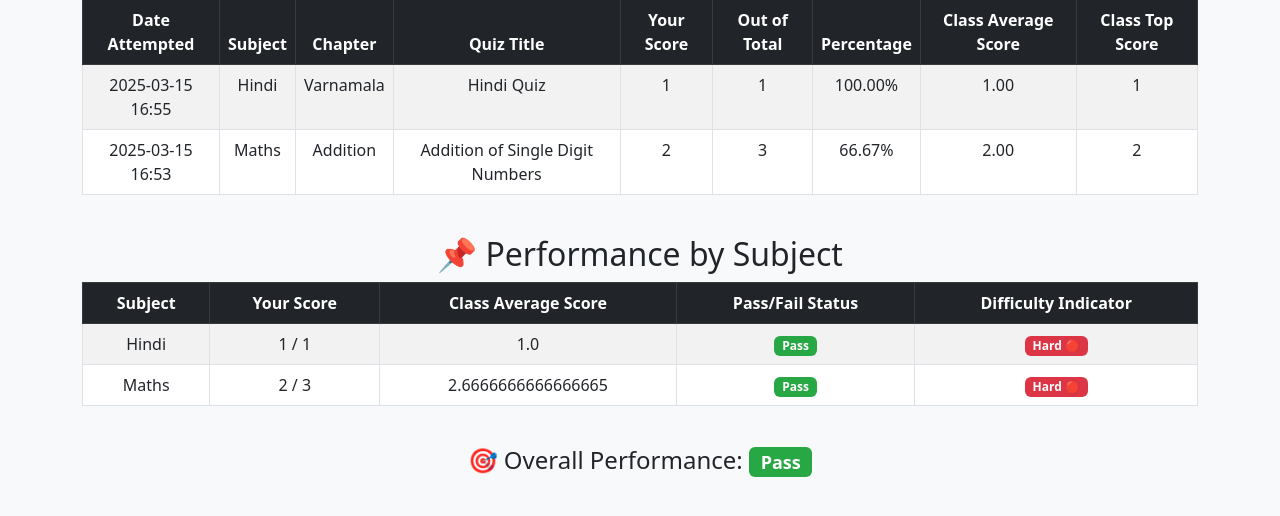
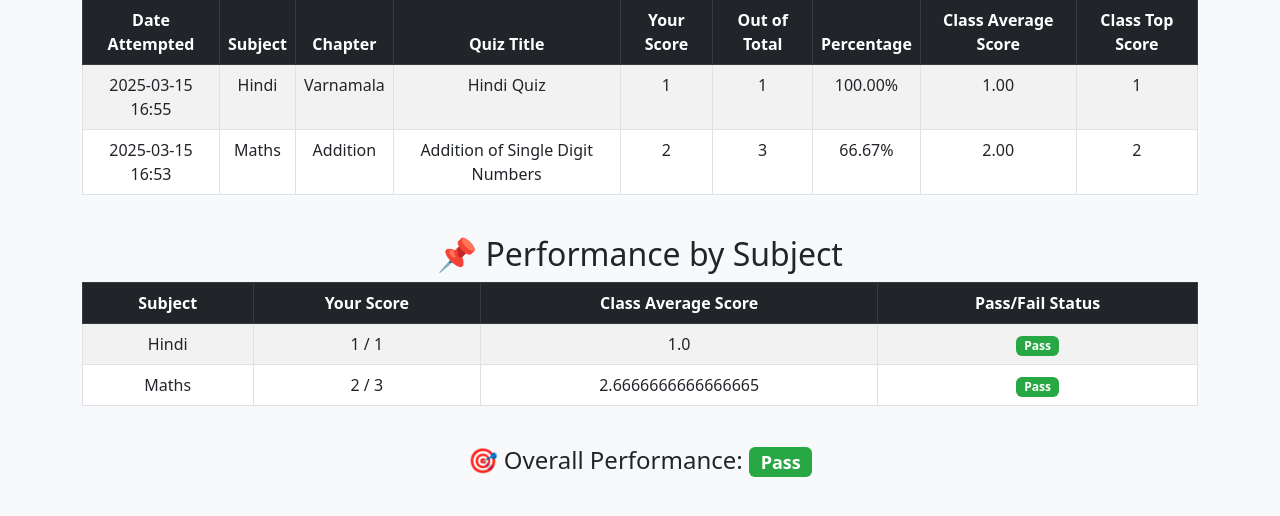
Before and after one commit to aaditeeiche/quiz-master-isl, a Flask app: page /quiz_summary in a window 1280 px wide. Shown: the part 93-609 px from the top of the page. Run offline with Flask 3, Linux system fonts and the light colour scheme; a user stored in the database is signed in.

Commit message:
Finalised Project Submission

```diff
--- a/app.py
+++ b/app.py
@@ -596,13 +596,12 @@ def quiz_summary():
         .all()
     )
 
-    # Compute pass/fail and difficulty indicator
+    # Compute pass/fail for user
     subject_scores = []
     for subject_name, user_total_score, user_total_possible_score, class_avg_score in subject_scores_query:
         # Ensure None values are converted to 0
         user_total_possible_score = user_total_possible_score or 0
         user_total_score = user_total_score or 0
-        class_avg_score = class_avg_score or 0  # Default class avg score to 0 if no data
 
        # Compute user percentage only if the user has attempted the quiz
         if user_total_possible_score > 0:
@@ -611,15 +610,7 @@ def quiz_summary():
         else:
             pass_fail = "N/A"  # Indicates user has never attempted a quiz in this subject
 
-        # Difficulty Indicator based on class average score
-        if class_avg_score < 40:
-            difficulty = "Hard 🔴"
-        elif 40 <= class_avg_score < 75:
-            difficulty = "Moderate 🟡"
-        else:
-            difficulty = "Easy 🟢"
-
-        subject_scores.append((subject_name, user_total_score, user_total_possible_score, class_avg_score, pass_fail, difficulty))
+        subject_scores.append((subject_name, user_total_score, user_total_possible_score, class_avg_score, pass_fail))
 
     # Calculate overall pass/fail status
     total_attempts = len(past_attempts)
--- a/templates/quiz_summary.html
+++ b/templates/quiz_summary.html
@@ -79,11 +79,10 @@
                         <th>Your Score</th>
                         <th>Class Average Score</th>
                         <th>Pass/Fail Status</th>
-                        <th>Difficulty Indicator</th>
                     </tr>
                 </thead>
                 <tbody>
-                    {% for subject, user_total_score, user_total_possible_score, class_avg_score, pass_fail_status, difficulty in subject_scores %}
+                    {% for subject, user_total_score, user_total_possible_score, class_avg_score, pass_fail_status in subject_scores %}
                     <tr>
                         <td>{{ subject }}</td>
                         <td>{{ user_total_score }} / {{ user_total_possible_score }}</td>
@@ -92,15 +91,6 @@
                             <span class="badge {% if pass_fail_status == 'Pass' %}badge-success{% else %}badge-danger{% endif %}">
                                 {{ pass_fail_status }}
                             </span>
-                        </td>
-                        <td>
-                            {% if "Hard" in difficulty %}
-                                <span class="badge bg-danger">{{ difficulty }}</span>
-                            {% elif "Moderate" in difficulty %}
-                                <span class="badge bg-warning">{{ difficulty }}</span>
-                            {% else %}
-                                <span class="badge bg-success">{{ difficulty }}</span>
-                            {% endif %}
                         </td>
                     </tr>
                     {% else %}
```
